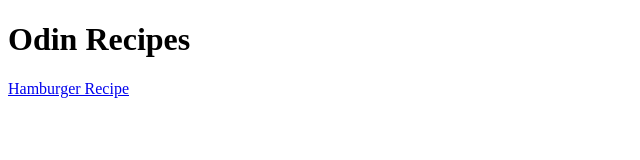
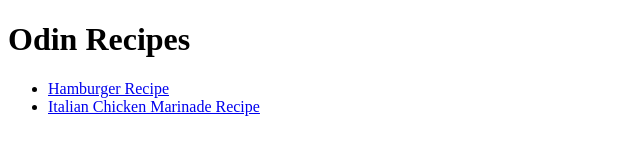
Before and after one commit to Awhad/odin-recipes, a plain HTML site: page index.html in a window 1280 px wide. Shown: the whole page, without its empty margins (0-640 px from the left). Drawn offline with Linux system fonts and the light colour scheme.

Commit message:
Added chicken marinade link to index file

```diff
--- a/index.html
+++ b/index.html
@@ -8,6 +8,11 @@
 </head>
 <body>
     <h1>Odin Recipes</h1>
-        <a href="recipes/hamburger.html">Hamburger Recipe</a>
+       <ul>
+        <li><a href="recipes/hamburger.html">Hamburger Recipe</a></li>
+        <li><a href="recipes/chicken.html">Italian Chicken Marinade Recipe</a></li>
+
+       </ul>
+
 </body>
 </html>
```
